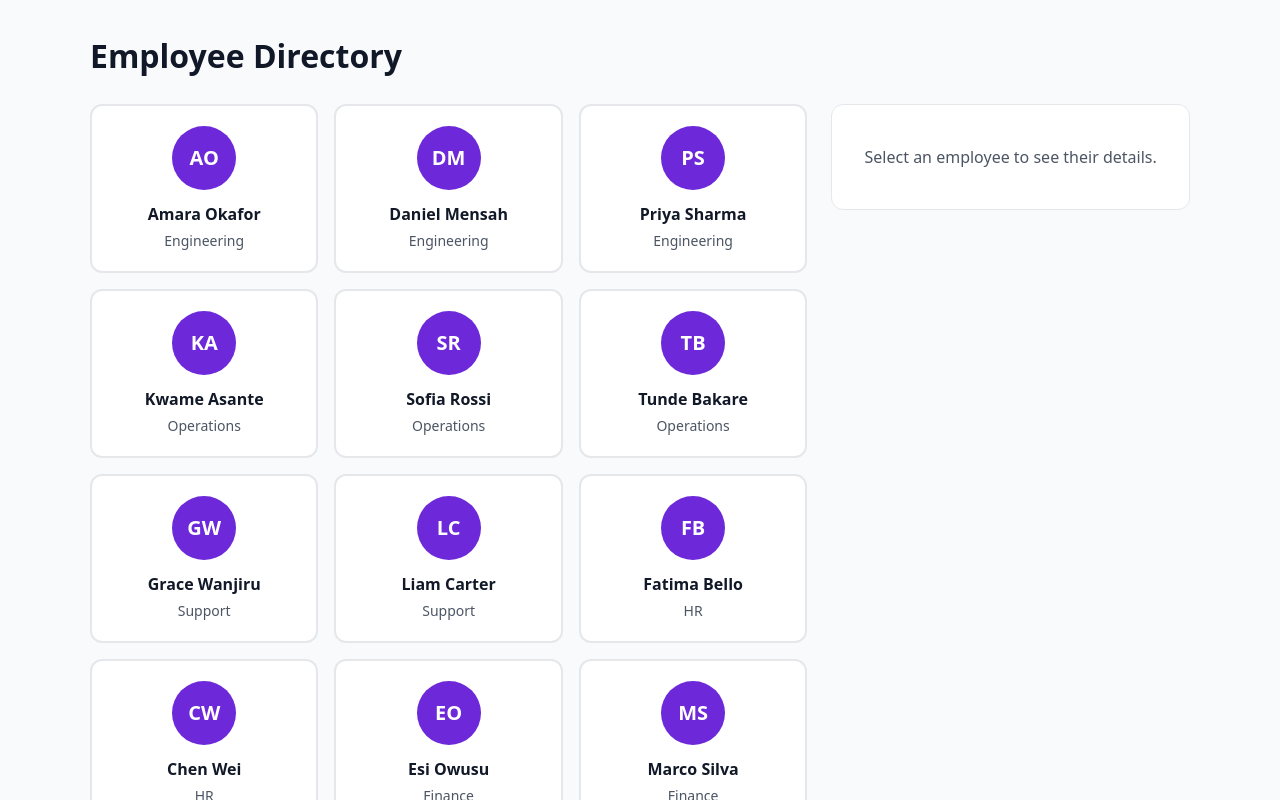
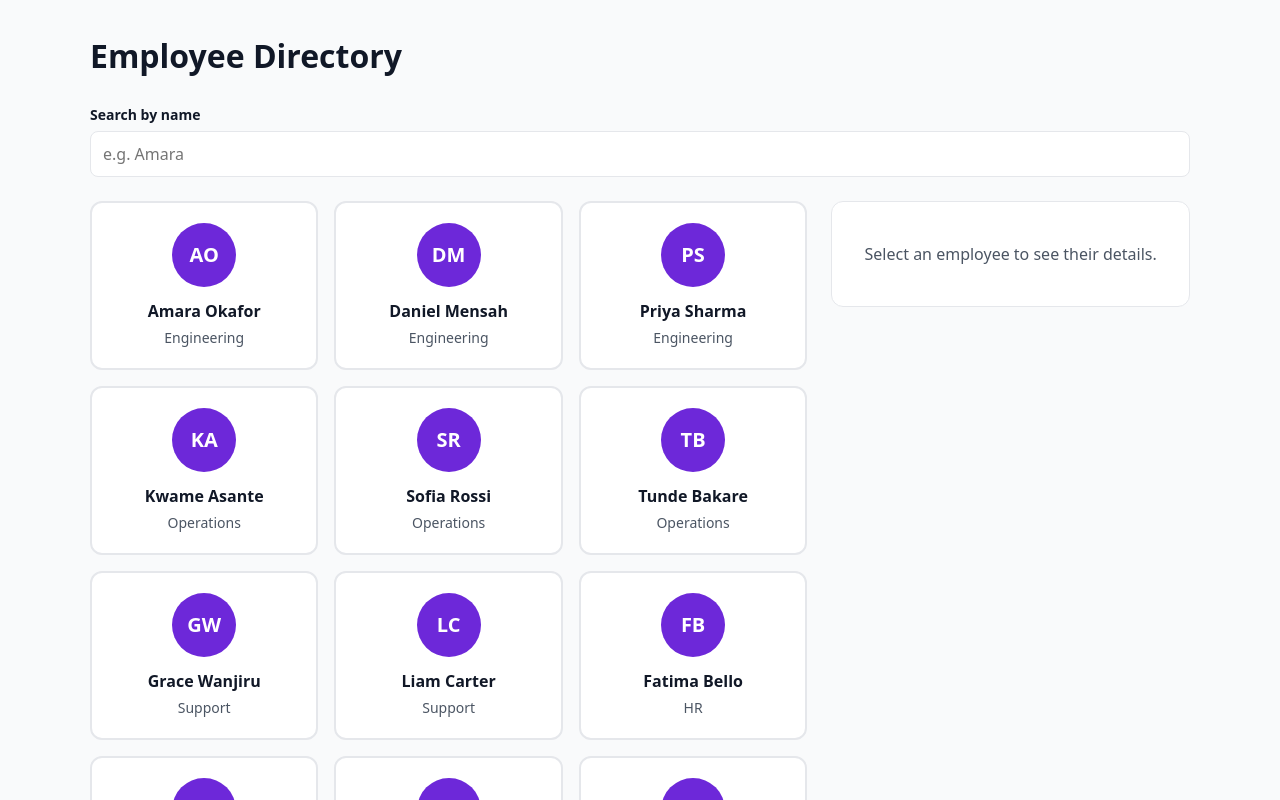
Before and after one commit to Stormmzyy/opsdesk-frontend, a React (Vite) app: page / in a window 1280 px wide. Shown: the top 800 px of the page. Built offline with nearby package versions, Linux system fonts and the light colour scheme.

Commit message:
Add search filter by name

```diff
--- a/src/components/EmployeeDirectory.css
+++ b/src/components/EmployeeDirectory.css
@@ -6,6 +6,42 @@
 
 .employee-directory__header h1 {
   margin: 0 0 24px;
+}
+
+.employee-directory__filters {
+  display: flex;
+  flex-wrap: wrap;
+  gap: 16px;
+  margin-bottom: 24px;
+}
+
+.filter-field {
+  display: flex;
+  flex: 1 1 220px;
+  flex-direction: column;
+  gap: 6px;
+}
+
+.filter-field label {
+  color: var(--text-heading);
+  font-size: 0.875rem;
+  font-weight: 600;
+}
+
+.filter-field input,
+.filter-field select {
+  padding: 10px 12px;
+  border: 1px solid var(--border);
+  border-radius: 8px;
+  background: var(--surface);
+  color: var(--text-heading);
+  font: inherit;
+}
+
+.filter-field input:focus-visible,
+.filter-field select:focus-visible {
+  outline: 3px solid var(--accent);
+  outline-offset: 1px;
 }
 
 /* Narrow screens: one column, so the details panel sits below the list. */
--- a/src/components/EmployeeDirectory.jsx
+++ b/src/components/EmployeeDirectory.jsx
@@ -1,11 +1,19 @@
 import { useState } from 'react'
 import { employees } from '../data/employees.js'
+import SearchBox from './SearchBox.jsx'
 import EmployeeList from './EmployeeList.jsx'
 import EmployeeDetails from './EmployeeDetails.jsx'
 import './EmployeeDirectory.css'
 
 function EmployeeDirectory() {
+  const [searchText, setSearchText] = useState('')
   const [selectedEmployeeId, setSelectedEmployeeId] = useState(null)
+
+  // Derived on every render from state, so it can never get out of sync.
+  const normalizedSearch = searchText.trim().toLowerCase()
+  const filteredEmployees = employees.filter((employee) =>
+    employee.name.toLowerCase().includes(normalizedSearch),
+  )
 
   const selectedEmployee = employees.find(
     (employee) => employee.id === selectedEmployeeId,
@@ -17,9 +25,13 @@ function EmployeeDirectory() {
         <h1>Employee Directory</h1>
       </header>
 
+      <div className="employee-directory__filters">
+        <SearchBox value={searchText} onChange={setSearchText} />
+      </div>
+
       <div className="employee-directory__content">
         <EmployeeList
-          employees={employees}
+          employees={filteredEmployees}
           selectedEmployeeId={selectedEmployeeId}
           onSelectEmployee={setSelectedEmployeeId}
         />
--- /dev/null
+++ b/src/components/SearchBox.jsx
@@ -0,0 +1,16 @@
+function SearchBox({ value, onChange }) {
+  return (
+    <div className="filter-field">
+      <label htmlFor="employee-search">Search by name</label>
+      <input
+        id="employee-search"
+        type="search"
+        placeholder="e.g. Amara"
+        value={value}
+        onChange={(event) => onChange(event.target.value)}
+      />
+    </div>
+  )
+}
+
+export default SearchBox
```
